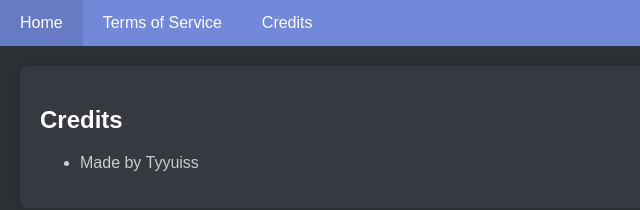
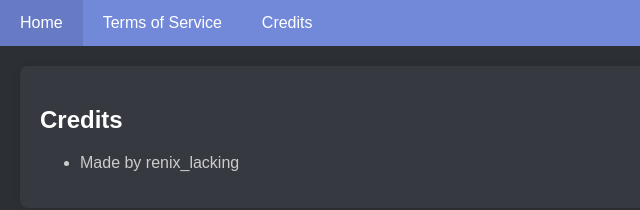
Before and after one commit to renixuntaken/Discord-Utilities, a plain HTML site: page credits.html in a window 1280 px wide. Shown: the full height of the page, 0-640 px from the left. Drawn offline with Linux system fonts and the light colour scheme.

Commit message:
Update credits.html

```diff
--- a/credits.html
+++ b/credits.html
@@ -17,7 +17,7 @@
     <div class="content">
         <h2 class="label">Credits</h2>
         <ul id="credits">
-            <li>Made by Tyyuiss</li>
+            <li>Made by renix_lacking</li>
         </ul>
     </div>
 </body>
```
